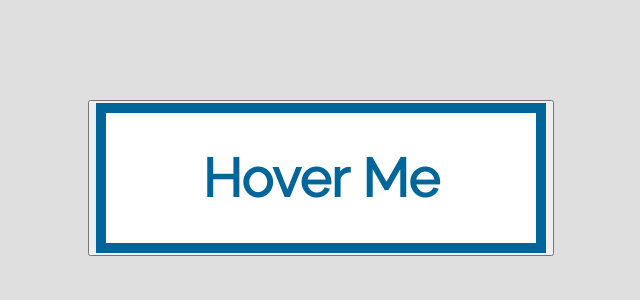
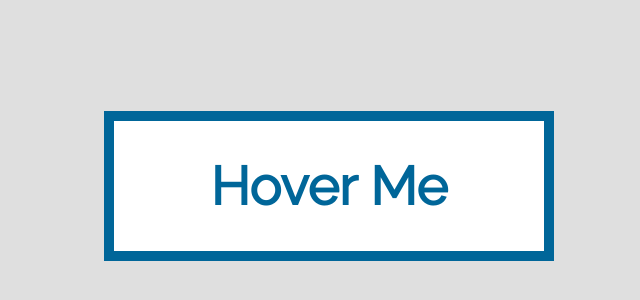
Before and after one commit to znxkznxk1030/css-factory, a plain HTML site: page button-flip-01/index.html in a window 1280 px wide. Shown: the part 222-522 px from the top of the page, without its empty margins (319-959 px from the left). Drawn offline with Linux system fonts and the light colour scheme.

Commit message:
remove border on button

```diff
--- a/button-flip-01/background-style.css
+++ b/button-flip-01/background-style.css
@@ -9,8 +9,4 @@
 html {
   width: 100%;
   height: 100%;
-  display: flex;
-  justify-content: center;
-  align-items: center;
-  background-color: #DFDFDF;
 }
--- a/button-flip-01/style.css
+++ b/button-flip-01/style.css
@@ -1,5 +1,19 @@
 * {
   box-sizing: border-box;
+}
+
+body {
+  width: 100%;
+  height: 100%;
+  display: flex;
+  justify-content: center;
+  align-items: center;
+  background-color: #DFDFDF;
+}
+
+button {
+  border: 0px;
+  padding: 0px;
 }
 
 .btn {
```
